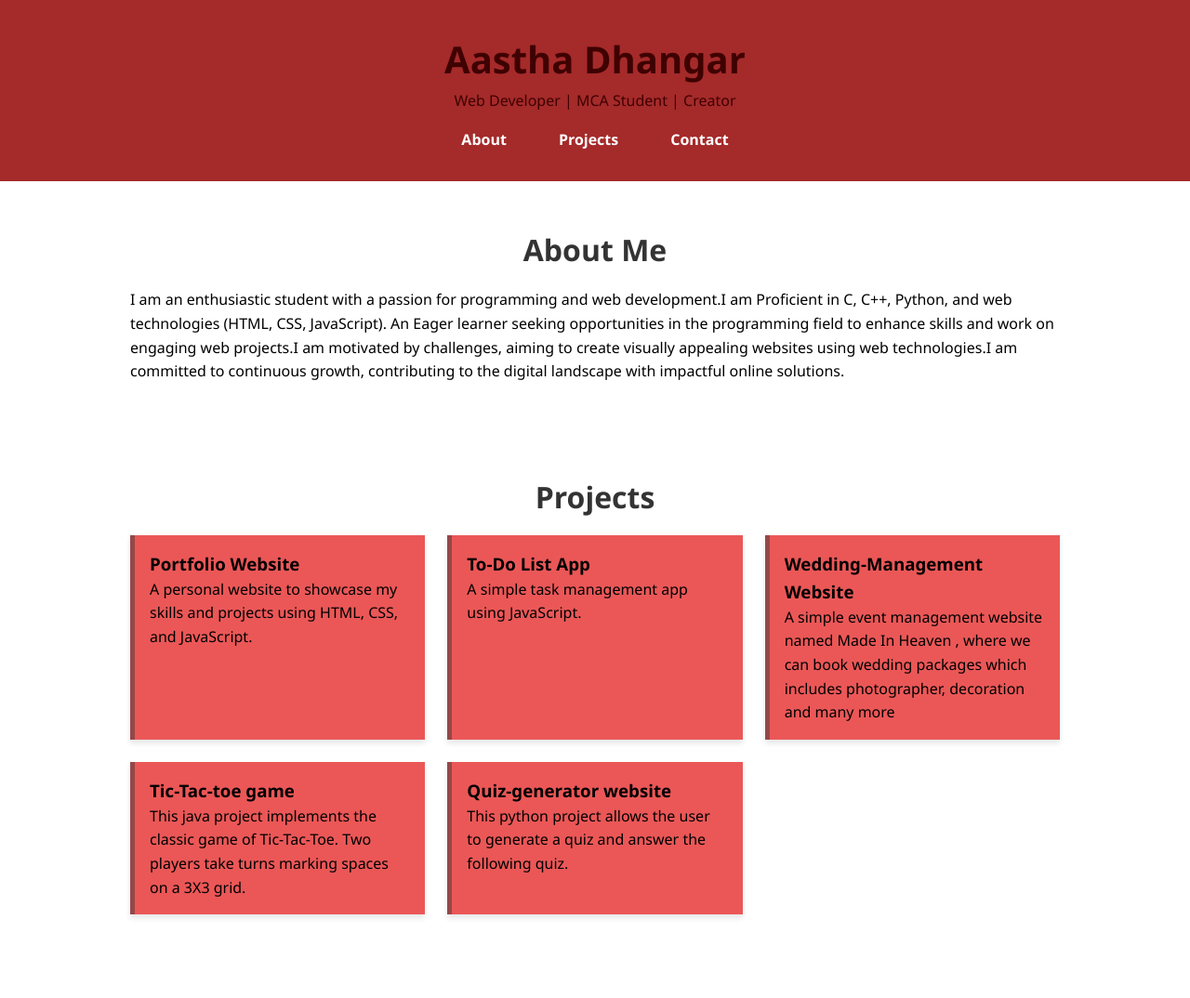
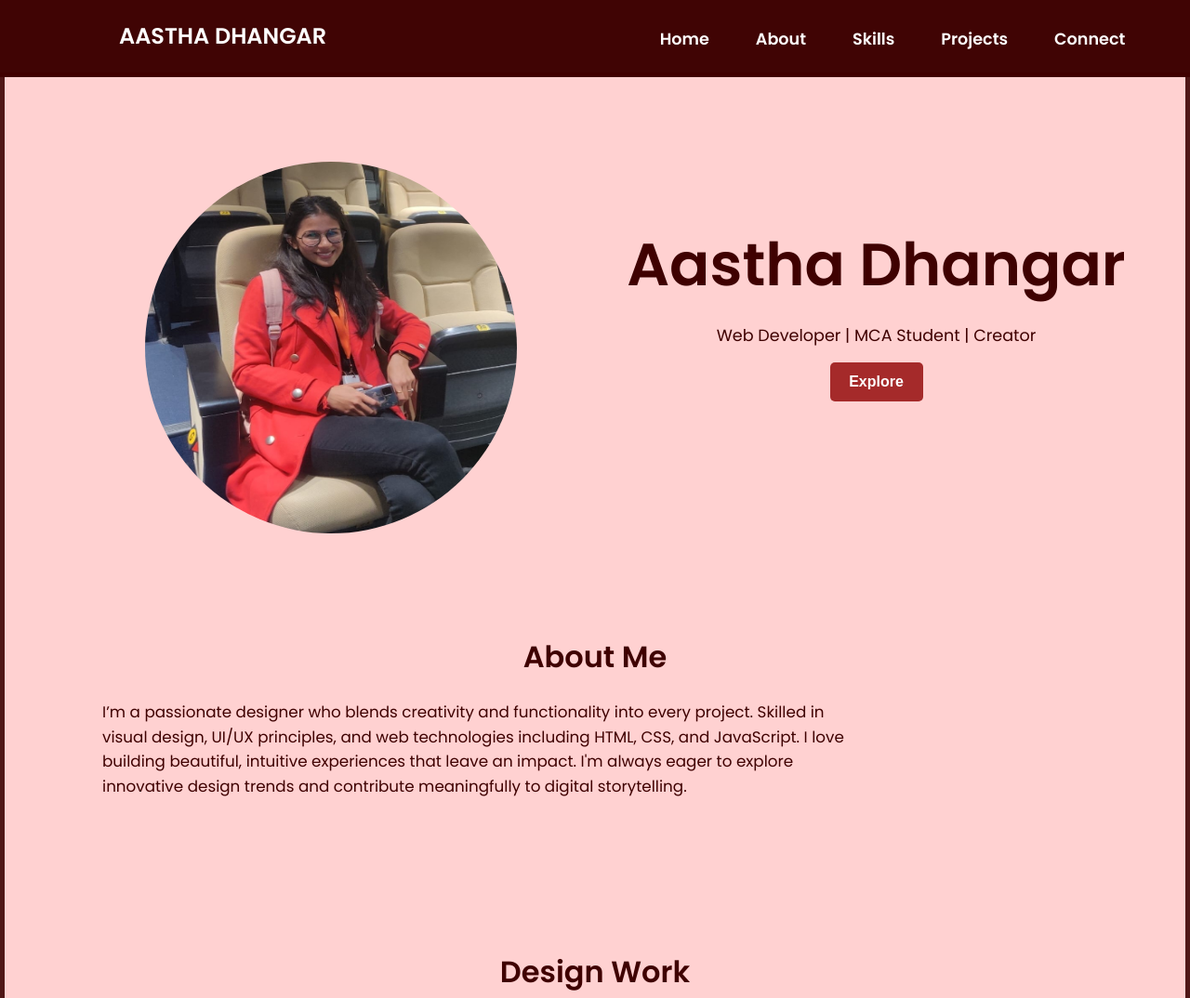
Before and after one commit to AASTHAA1910/Portfolio, a plain HTML site: page index.html in a window 1280 px wide. Shown: the top 1074 px of the page at 93% size. Drawn offline with Linux system fonts and the light colour scheme.

Commit message:
New Changes Added

```diff
--- a/index.html
+++ b/index.html
@@ -3,57 +3,77 @@
 <head>
   <meta charset="UTF-8" />
   <meta name="viewport" content="width=device-width, initial-scale=1.0"/>
-  <title> Aastha | Portfolio </title>
+  <title>Aastha | Designer Portfolio</title>
   <link rel="stylesheet" href="style.css" />
   <link rel="preconnect" href="https://fonts.googleapis.com">
   <link rel="preconnect" href="https://fonts.gstatic.com" crossorigin>
   <link href="https://fonts.googleapis.com/css2?family=Poppins:wght@400;600&display=swap" rel="stylesheet">
 </head>
 <body>
+  <!-- Header Content -->
   <header>
-    <div class="container">
-      <h1>Aastha Dhangar</h1>
-      <p> Web Developer | MCA Student | Creator </p>
-      <nav>
+    <div class="nav-content">
+      <h2>AASTHA DHANGAR</h2>
+    </div>
+    <div class="nav">
       <ul>
+        <li><a href="index.html">Home</a></li>
         <li><a href="#about">About</a></li>
+        <li><a href="#skills">Skills</a></li>
         <li><a href="#projects">Projects</a></li>
-          <li><a href="#contact">Contact</a></li>
+        <li><a href="#contact">Connect</a></li>
       </ul>
-      </nav>
     </div>
   </header>
+
+  <main>
+    <section >
+      <div class="profile">
+        <div class="profile-pic">
+          <img src="./Img/Profile Pic.jpg" alt="">
+        </div>
+        <div class="profile-text">
+          <h1>Aastha Dhangar</h1>
+          <p>Web Developer | MCA Student | Creator</p>
+          <button class="btn">Explore</button>
+        </div>
+      </div>
+    </section>
 
     <section id="about" class="section">
       <div class="container">
         <h2>About Me</h2>
-      <p>I am an enthusiastic student with a passion for programming and web development.I am Proficient in C, C++, Python, and web technologies (HTML, CSS, JavaScript). An Eager learner seeking opportunities in the programming field to enhance skills and work on engaging web projects.I am motivated by challenges, aiming to create visually appealing websites using web technologies.I am committed to continuous growth, contributing to the digital landscape with impactful online solutions.</p>
+        <p>
+          I’m a passionate designer who blends creativity and functionality into every project.
+          Skilled in visual design, UI/UX principles, and web technologies including HTML, CSS, and JavaScript.
+          I love building beautiful, intuitive experiences that leave an impact. I'm always eager to explore innovative design trends and contribute meaningfully to digital storytelling.
+        </p>
       </div>
     </section>
 
     <section id="projects" class="section">
       <div class="container">
-      <h2>Projects</h2>
+        <h2>Design Work</h2>
         <div class="projects-grid">
           <div class="project-card">
-          <h3>Portfolio Website</h3>
-          <p>A personal website to showcase my skills and projects using HTML, CSS, and JavaScript.</p>
+            <h3>Personal Portfolio</h3>
+            <p>A sleek portfolio site to showcase my work and identity, built using modern web standards.</p>
           </div>
           <div class="project-card">
-          <h3>To-Do List App</h3>
-          <p>A simple task management app using JavaScript.</p>
+            <h3>Creative To-Do App</h3>
+            <p>A minimalist productivity tool with a designer-friendly interface.</p>
           </div>
           <div class="project-card">
-          <h3>Wedding-Management Website</h3>
-          <p> A simple event management website named Made In Heaven , where we can book wedding packages which includes photographer, decoration and many more </p>
+            <h3>Wedding Brand Website</h3>
+            <p>Aesthetic and elegant website for a wedding planning service named "Made In Heaven".</p>
           </div>
           <div class="project-card">
-          <h3>Tic-Tac-toe game</h3>
-          <p>This java project implements the classic game of Tic-Tac-Toe. Two players take turns marking spaces on a 3X3 grid.</p>
+            <h3>Interactive Game UI</h3>
+            <p>Designed a playful interface for a Java-based Tic-Tac-Toe game with modern visuals.</p>
           </div>
           <div class="project-card">
-          <h3>Quiz-generator website </h3>
-          <p>This python project allows the user to generate a quiz and answer the following quiz.
+            <h3>Quiz Generator UX</h3>
+            <p>Designed user-centric flows and styling for a quiz-generating web app.</p>
           </div>
         </div>
       </div>
@@ -61,7 +81,7 @@
 
     <section id="contact" class="section">
       <div class="container">
-      <h2>Contact Me</h2>
+        <h2>Let's Connect</h2>
         <form id="contact-form">
           <input type="text" placeholder="Your Name" required />
           <input type="email" placeholder="Your Email" required />
@@ -72,9 +92,11 @@
       </div>
     </section>
 
+  </main>
+
   <footer>
     <div class="container">
-      <p>&copy; 2025 Aastha Dhangar | All rights reserved</p>
+      <p>&copy; 2025 Aastha Dhangar | Crafted with love & design</p>
     </div>
   </footer>
 
--- a/style.css
+++ b/style.css
@@ -1,3 +1,4 @@
+/* Reset and base */
 * {
   margin: 0;
   padding: 0;
@@ -5,175 +6,203 @@
 }
 
 body {
-    font-family: "Segoe UI", sans-serif;
+  font-family: 'Poppins', sans-serif;
+  color: #ffd1d1;
+  background-color: #3f0101e8;
   line-height: 1.6;
-    background: #fff;
-    color: #000;
-  }
-
-  header {
-    background: brown;
-    color: #3f0101;
-    padding: 2rem 1rem;
-    text-align: center;
 }
 
 .container {
   width: 90%;
-    max-width: 1000px;
+  max-width: 1100px;
   margin: auto;
+  padding: 20px;
 }
 
-  nav a {
+/* Header */
+header {
+  background-color: #3e0202d5;
   color: #fff;
-    margin: 0 1rem;
-    text-decoration: none;
+  padding: 20px 0;
+  border-bottom: 5px solid #3f0101e8;
+  display: flex;
+  top: 0;
+  position: sticky;
+  z-index: 1000;
 }
 
-  nav a:hover {
-    text-decoration: underline;
+.nav-content {
+  flex: 50%;
+  padding-left: 10%;
 }
 
-  section {
-    padding: 2rem;
+.nav-content h2 {
+  font-size: 1.5rem;
 }
 
-  .project {
-    background: #d81f1f;
-    padding: 1rem;
-    margin: 1rem 0;
-    border-left: 5px solid #aa2d2d;
+.nav {
+  flex: 50%;
+  padding-top: 8px;
 }
 
-  form input, form textarea {
-    width: 100%;
-    padding: 0.5rem;
-    margin: 0.5rem 0;
-    border: 1px solid #ccc;
-    border-radius: 5px;
+.nav ul {
+  list-style: none;
+  display: flex;
+  justify-content: center;
+  gap: 50px;
 }
 
-  form button {
-    padding: 0.5rem 1rem;
-    background: #333;
-    color: white;
-    border: none;
-    border-radius: 5px;
+.nav a {
+  color: #fff;
+  text-decoration: none;
+  font-size: 1.1rem;
+  font-weight: 600;
+  transition: color 0.3s;
+}
+
+.nav a:hover {
+  color: #ffd7b5;
+}
+
+/* Main */
+main {
+  margin-left: 5px;
+  margin-right: 5px;
+  background-color: #ffd1d1;
+  color: #3f0101;
+  padding: 10px;
+}
+
+/* Sections */
+.section {
+  padding: 60px 0;
+}
+
+.section h2 {
+  font-size: 2rem;
+  margin-bottom: 20px;
+  color: #3f0101;
+  text-align: center;
+}
+
+.section p {
+  max-width: 800px;
+  font-size: 1.05rem;
+}
+
+/* Profile Section */
+.profile {
+  display: flex;
+  flex-direction: row;
+  padding: 20px;
+}
+
+.profile-pic {
+  flex: 50%;
+}
+
+.profile-pic img {
+  width: 400px;
+  height: 400px;
+  border-radius: 50%;
+  margin-left: 20%;
+  margin-top: 10%;
+}
+
+.profile-text {
+  flex: 50%;
+  text-align: center;
+  margin-top: 10%;
+}
+
+.profile-text h1 {
+  font-size: 4rem;
+  margin-bottom: 10px;
   cursor: pointer;
 }
 
-  form button:hover {
-    background: #555;
+.profile-text p {
+  font-size: 1.1rem;
+  font-weight: 400;
 }
 
-  footer {
-    background: #333;
-    color: #fff;
-    text-align: center;
-    padding: 1rem;
-    margin-top: 2rem;
+.profile-text .btn {
+  width: 100px;
+  margin-top: 15px;
+  padding: 12px;
+  border: none;
+  background-color: #a52a2a;
+  color: white;
+  font-size: 1rem;
+  font-weight: 600;
+  border-radius: 5px;
+  cursor: pointer;
+  transition: background 0.3s;
 }
 
-  header h1 {
-    font-size: 2.5rem;
+.profile-text .btn:hover {
+  background-color: #4d0101;
 }
 
-  header nav ul {
-    list-style: none;
-    display: flex;
-    justify-content: center;
-    gap: 1.5rem;
-    margin-top: 1rem;
-    flex-wrap: wrap;
-  }
-
-  header nav a {
-    color: white;
-    text-decoration: none;
-    font-weight: bold;
-    transition: color 0.3s;
-  }
-
-  header nav a:hover {
-    color: #020202;
-  }
-
-  .section {
-    padding: 3rem 0;
-    animation: fadeIn 2s ease-in-out;
-  }
-
-  h2 {
-    font-size: 2rem;
-    margin-bottom: 1rem;
-    text-align: center;
-    color: #333;
-  }
-
+/* Projects */
 .projects-grid {
   display: grid;
-    grid-template-columns: repeat(auto-fit, minmax(250px, 1fr));
-    gap: 1.5rem;
+  grid-template-columns: repeat(auto-fit, minmax(260px, 1fr));
+  gap: 20px;
+  margin-top: 30px;
 }
 
 .project-card {
-    background-color: rgb(235, 87, 87);
-    padding: 1rem;
-    border-left: 5px solid #944848;
-    box-shadow: 0 4px 6px rgba(0, 0, 0, 0.1);
+  border: 2px solid #a52a2a;
+  padding: 20px;
+  border-radius: 10px;
+  background: #fff9f3;
   transition: transform 0.3s;
 }
 
 .project-card:hover {
-    transform: translateY(-5px);
+  transform: scale(1.02);
 }
 
+/* Contact */
 form {
-    max-width: 600px;
-    margin: auto;
   display: flex;
   flex-direction: column;
-    gap: 1rem;
+  gap: 15px;
+  max-width: 500px;
+  margin-top: 20px;
 }
 
 form input,
 form textarea {
-    padding: 0.8rem;
+  padding: 12px;
+  border: 1px solid #a52a2a;
   border-radius: 5px;
-    border: 1px solid #f36161;
   font-size: 1rem;
+  font-family: 'Poppins', sans-serif;
 }
 
 form button {
-    background-color:  rgb(202, 60, 60);;
+  padding: 12px;
+  border: none;
+  background-color: #a52a2a;
   color: white;
-    padding: 0.8rem;
-    border: none;
-    border-bottom: #800505;
+  font-size: 1rem;
+  font-weight: 600;
   border-radius: 5px;
   cursor: pointer;
   transition: background 0.3s;
 }
 
 form button:hover {
-    background-color: #111111;
+  background-color: #4d0101;
 }
 
+/* Footer */
 footer {
-    background-color: #222;
+  background-color: #3f0101;
   color: white;
   text-align: center;
-    padding: 1rem 0;
-    margin-top: 2rem;
+  padding: 20px 0;
+  font-size: 0.9rem;
 }
-
-  @keyframes fadeIn {
-    from {
-      opacity: 0;
-      transform: translateY(20px);
-    }
-    to {
-      opacity: 1;
-      transform: translateY(0);
-    }
-  }
```
Also changed, not shown: Img/Profile Pic.jpg (added). Lines whose indentation alone changed are shown as unchanged.
